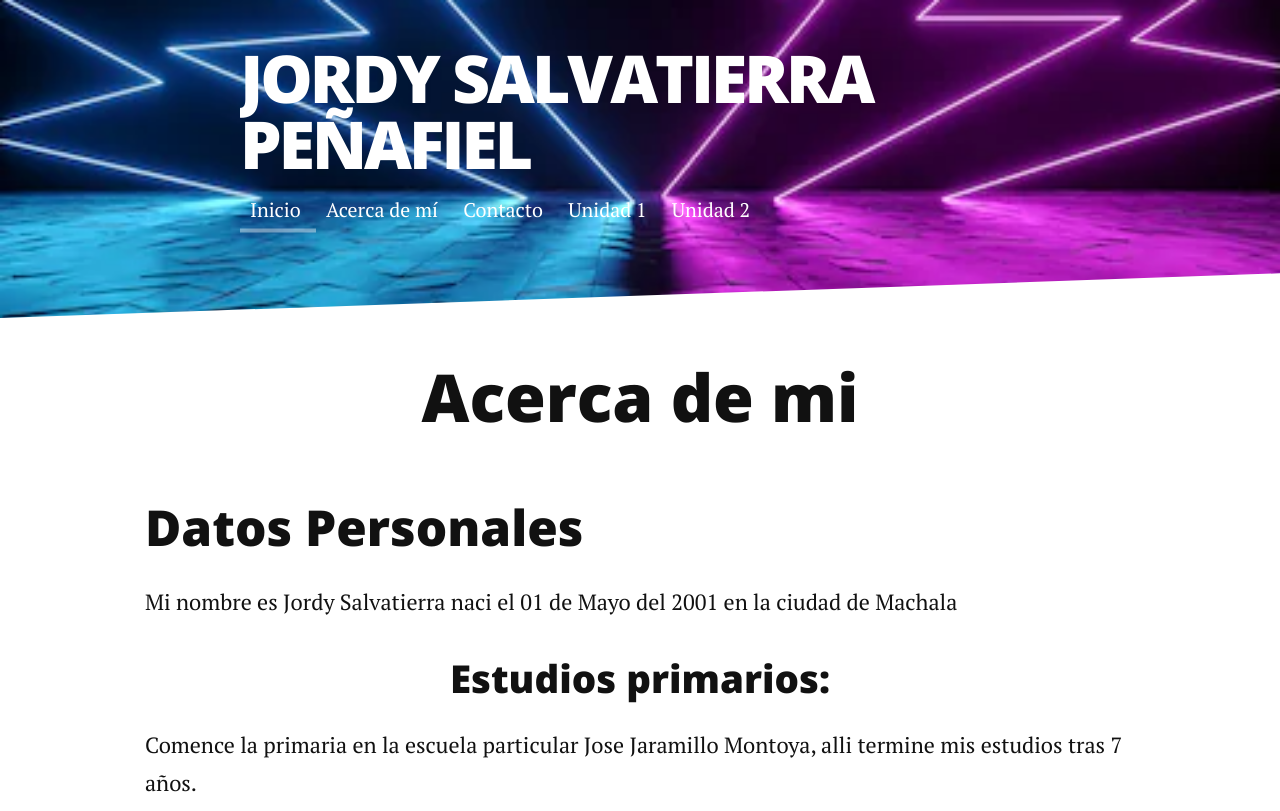
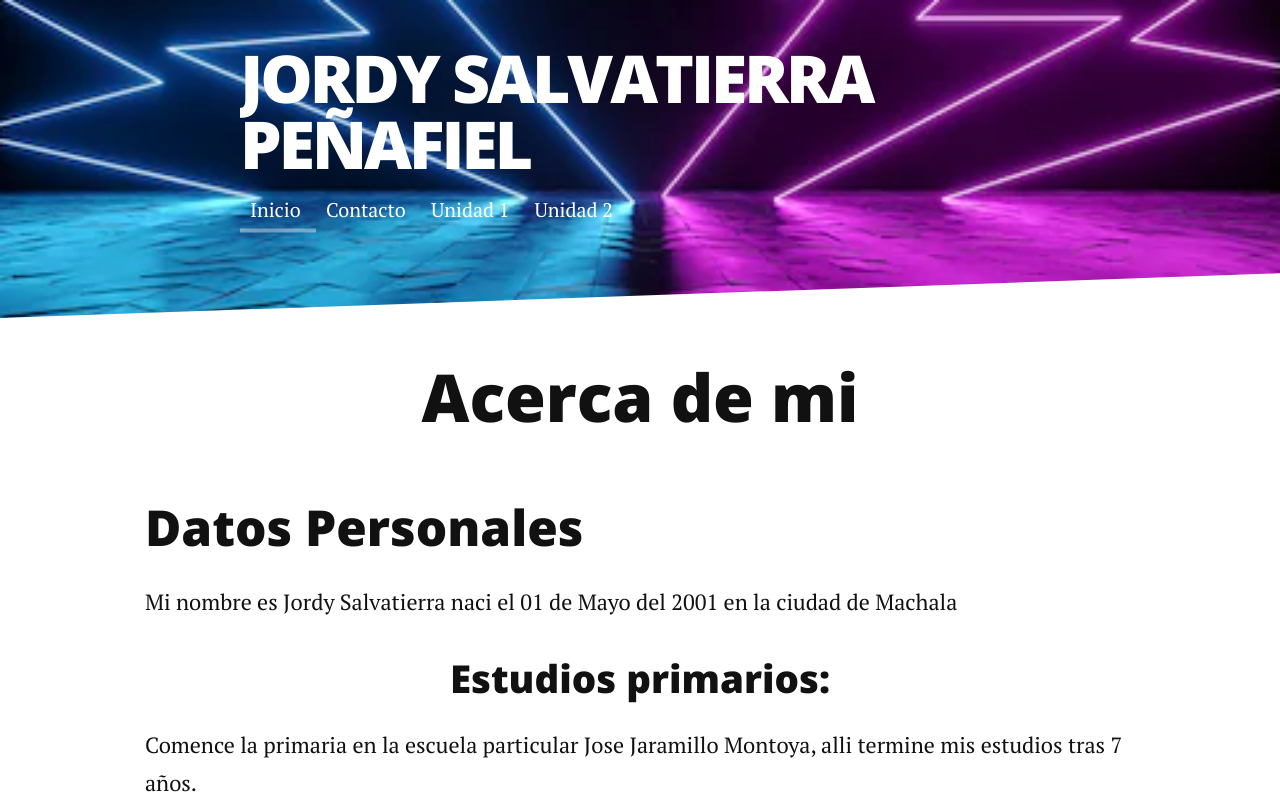
Before and after one commit to JordySP/jordysp11.github.io, a Jekyll site: the page built from index.html, in a window 1280 px wide and 900 px high, cut to the strip 0-811 px from the top of the window. Built offline with Jekyll 4.4.1, drawn with Linux system fonts in a browser that asks for light colours; nearby versions of some CDN libraries; the list of posts is cut into pages by our own code.

Commit message:
Update _config.yml

```diff
--- a/_config.yml
+++ b/_config.yml
@@ -14,8 +14,6 @@ paginate: 5
 navigation:
   - title: Inicio
     url: /index.html
-  - title: Acerca de mí
-    url: /about
   - title: Contacto
     url: /contact
 
```
